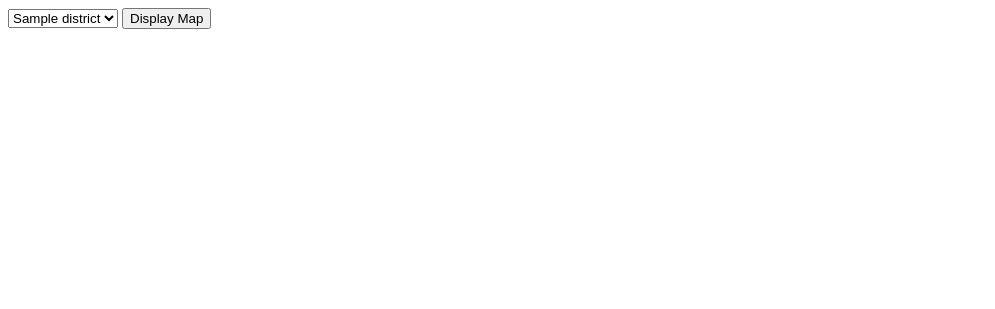
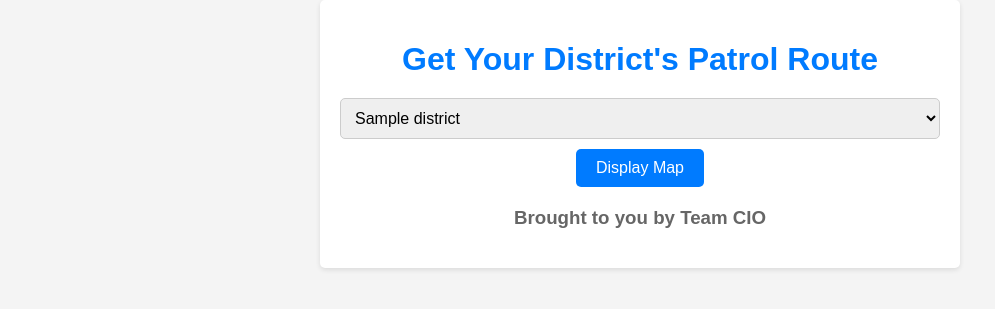
Before and after one commit to DiegoTheExplorar/CIO-Lifehack-2024, a Flask app: template templates/index2.html in a window 1280 px wide. Shown: the top 309 px of the page, without its empty margins (0-995 px from the left). Run offline with Flask 3, Linux system fonts and the light colour scheme; the template is opened without the code that fills it: most values are stand-ins (such as "Sample title", 1, 10 or a date in 2020).

Commit message:
made it all work thank god

```diff
--- a/templates/index2.html
+++ b/templates/index2.html
@@ -2,15 +2,70 @@
 <html>
 <head>
     <title>Select District</title>
+    <style>
+        /* Add any custom styling here */
+        body {
+            font-family: Arial, sans-serif;
+            margin: 0;
+            padding: 0;
+            background-color: #f4f4f4;
+        }
+        .container {
+            max-width: 600px;
+            margin: 0 auto;
+            padding: 20px;
+            background-color: #fff;
+            border-radius: 5px;
+            box-shadow: 0 2px 5px rgba(0, 0, 0, 0.1);
+        }
+        h1 {
+            text-align: center;
+            margin-bottom: 20px;
+            color: #007bff; /* Change header color */
+        }
+        h3 {
+            text-align: center;
+            margin-top: 20px;
+            color: #666; /* Change text color */
+        }
+        form {
+            text-align: center;
+        }
+        select {
+            padding: 10px;
+            font-size: 16px;
+            border: 1px solid #ccc;
+            border-radius: 5px;
+            width: 100%;
+            margin-bottom: 10px;
+        }
+        button {
+            padding: 10px 20px;
+            font-size: 16px;
+            background-color: #007bff;
+            color: #fff;
+            border: none;
+            border-radius: 5px;
+            cursor: pointer;
+        }
+        button:hover {
+            background-color: #0056b3;
+        }
+    </style>
 </head>
 <body>
+    <div class="container">
+        <h1>Get Your District's Patrol Route</h1>
         <form action="{{ url_for('district_index') }}" method="post">
             <select name="district">
                 {% for district in districts %}
                 <option value="{{ district }}">{{ district }}</option>
                 {% endfor %}
             </select>
+            <br>
             <button type="submit">Display Map</button>
         </form>
+        <h3>Brought to you by Team CIO</h3>
+    </div>
 </body>
 </html>
```
Also changed, not shown: TSP_multiple.py (+55 -64 lines), actualsuper.py (+11 -2 lines), file_converter.py (+20 -19 lines), newHotspotToList.py (+53 -52 lines), templates/styles.css (added, +55 -0 lines). Lines whose indentation alone changed are shown as unchanged.
